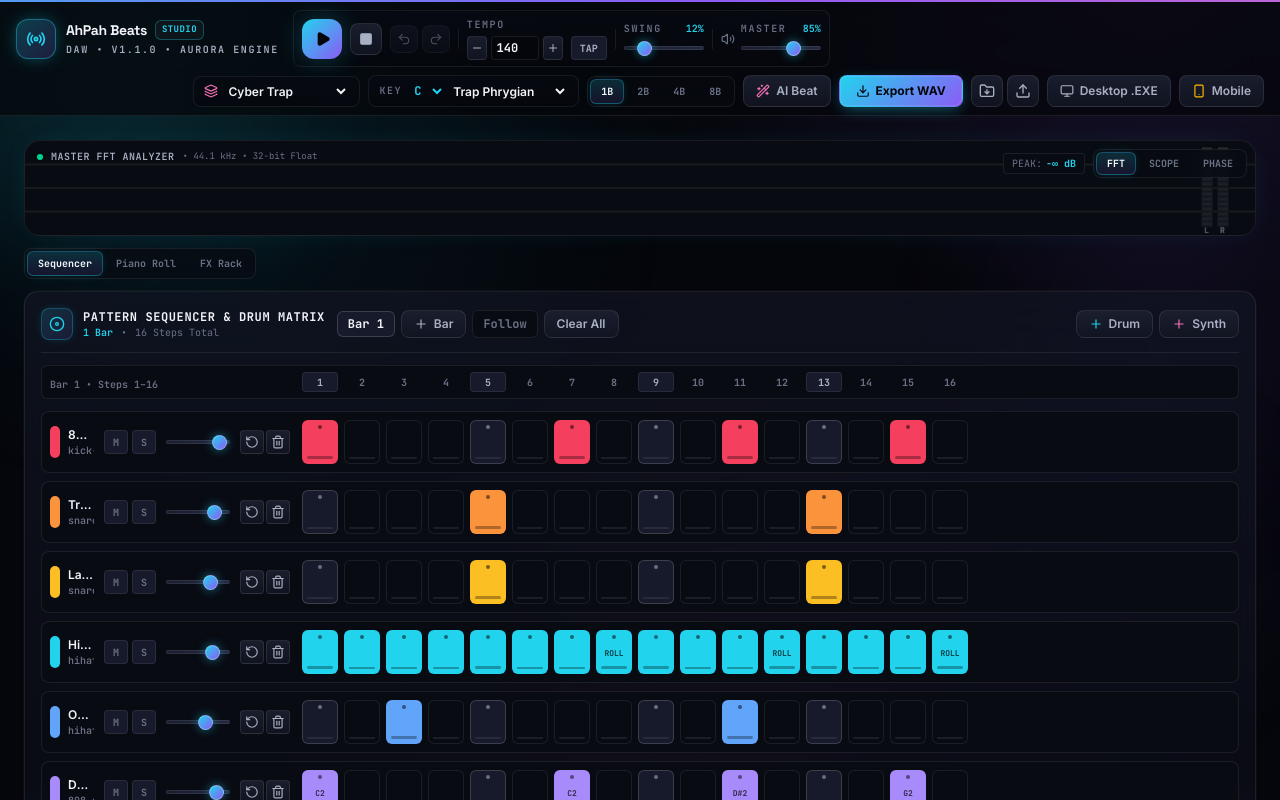
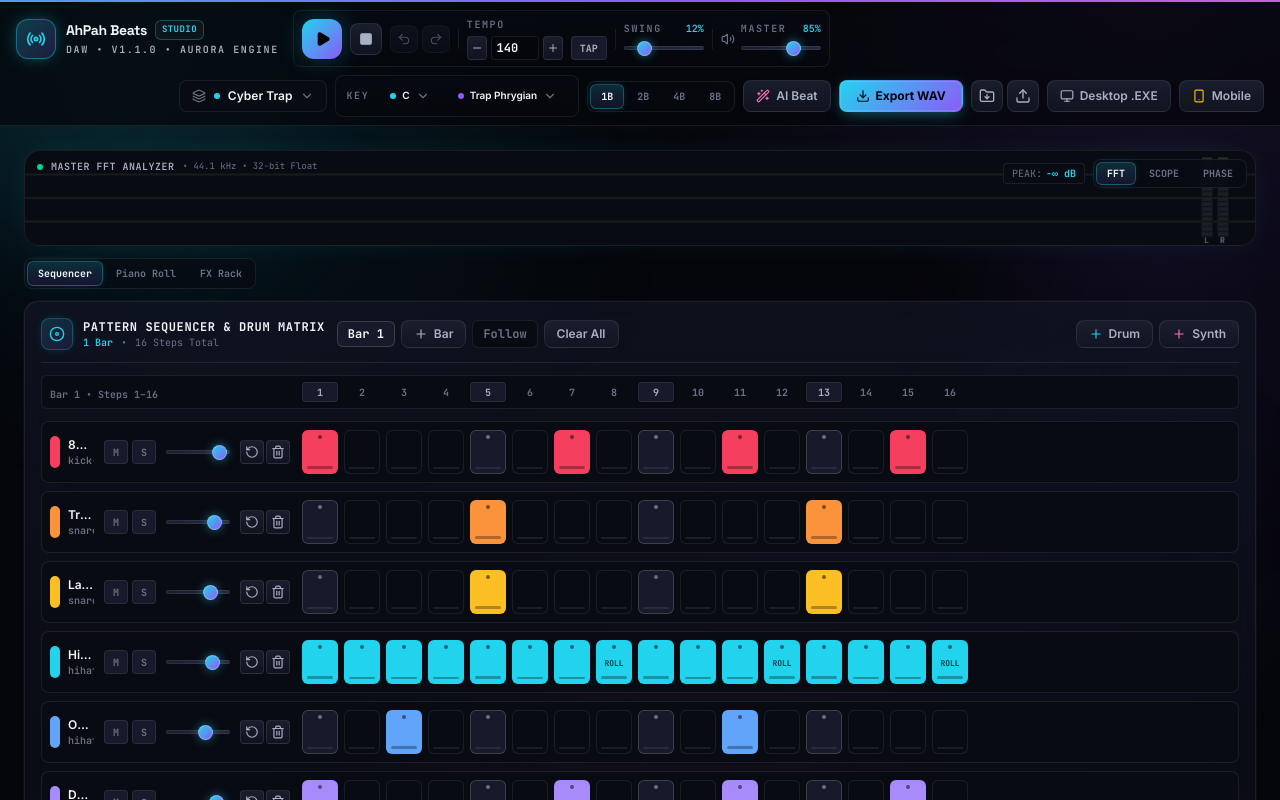
Before and after one commit to ahpah-dev/ahpah-beats, a React (Vite) app: page / in a window 1280 px wide. Shown: the top 800 px of the page. Built offline with nearby package versions, Linux system fonts and the light colour scheme.

Commit message:
feat: replace native selects with custom aurora Select component

```diff
--- a/src/components/EffectsRack.tsx
+++ b/src/components/EffectsRack.tsx
@@ -1,5 +1,6 @@
 import React from 'react';
-import { EffectsSettings, SynthSettings, Track } from '../types';
+import { EffectsSettings, SynthSettings, Track, OscillatorType } from '../types';
+import { Select } from './Select';
 import {
   Sliders,
   Waves,
@@ -223,16 +224,18 @@ export const EffectsRack: React.FC<EffectsRackProps> = ({
               <Layers className="w-4 h-4 text-emerald-400" />
               <span>Synth Voice (ADSR)</span>
             </div>
-            <select
+            <Select
               value={synth.waveform}
-              onChange={(e) => onUpdateSynth({ waveform: e.target.value as OscillatorType })}
-              className="bg-base text-[10px] font-mono font-bold text-emerald-400 border border-line rounded px-1.5 py-1 focus:outline-none cursor-pointer"
-            >
-              <option value="sawtooth">SAW</option>
-              <option value="square">SQUARE</option>
-              <option value="triangle">TRIANGLE</option>
-              <option value="sine">SINE</option>
-            </select>
+              options={[
+                { value: 'sawtooth', label: 'SAW', accent: '#34d399' },
+                { value: 'square', label: 'SQUARE', accent: '#34d399' },
+                { value: 'triangle', label: 'TRIANGLE', accent: '#34d399' },
+                { value: 'sine', label: 'SINE', accent: '#34d399' }
+              ]}
+              onChange={(v) => onUpdateSynth({ waveform: v as OscillatorType })}
+              size="sm"
+              variant="solid"
+            />
           </div>
 
           <div className="grid grid-cols-4 gap-1.5 text-center">
--- a/src/components/Header.tsx
+++ b/src/components/Header.tsx
@@ -17,6 +17,7 @@ import {
   Minus,
   Plus
 } from 'lucide-react';
+import { Select } from './Select';
 import { ProjectData } from '../types';
 import { PRESET_PROJECTS, SCALES } from '../audio/presets';
 
@@ -240,49 +241,34 @@ export const Header: React.FC<HeaderProps> = ({
         {/* Musical Key, Scale, Presets & Studio Tools */}
         <div className="flex items-center gap-2 flex-wrap ml-auto">
           {/* Preset Selector */}
-          <div className="flex items-center gap-1.5 well px-2.5 py-1.5">
-            <Layers className="w-3.5 h-3.5 text-magenta flex-shrink-0" />
-            <select
-              value={Object.keys(PRESET_PROJECTS).find((k) => PRESET_PROJECTS[k].title === project.title) || ''}
-              onChange={(e) => onSelectPreset(e.target.value)}
-              className="bg-transparent text-xs font-semibold text-ink focus:outline-none cursor-pointer"
-            >
-              <option value="" disabled className="bg-panel text-ink-3">
-                Demo Presets
-              </option>
-              {Object.keys(PRESET_PROJECTS).map((preset) => (
-                <option key={preset} value={preset} className="bg-panel text-ink">
-                  {preset}
-                </option>
-              ))}
-            </select>
-          </div>
+          <Select
+            value={Object.keys(PRESET_PROJECTS).find((k) => PRESET_PROJECTS[k].title === project.title) || ''}
+            options={[
+              { value: '', label: 'Demo Presets', accent: '#f472b6' },
+              ...Object.keys(PRESET_PROJECTS).map((p) => ({ value: p, label: p, accent: '#22d3ee' }))
+            ]}
+            onChange={onSelectPreset}
+            placeholder="Demo Presets"
+            leadingIcon={<Layers className="w-3.5 h-3.5" />}
+          />
 
           {/* Key & Scale Selector */}
-          <div className="flex items-center gap-1 well px-2.5 py-1.5 text-xs">
+          <div className="flex items-center gap-1.5 well px-2.5 py-1.5 text-xs">
             <span className="micro-label mr-1">Key</span>
-            <select
+            <Select
               value={project.key}
-              onChange={(e) => onKeyScaleChange(e.target.value, project.scale)}
-              className="bg-transparent font-mono font-bold text-accent focus:outline-none cursor-pointer"
-            >
-              {keys.map((k) => (
-                <option key={k} value={k} className="bg-panel text-ink">
-                  {k}
-                </option>
-              ))}
-            </select>
-            <select
+              options={keys.map((k) => ({ value: k, label: k, accent: '#22d3ee' }))}
+              onChange={(v) => onKeyScaleChange(v, project.scale)}
+              size="sm"
+              variant="ghost"
+            />
+            <Select
               value={project.scale}
-              onChange={(e) => onKeyScaleChange(project.key, e.target.value)}
-              className="bg-transparent font-semibold text-ink focus:outline-none cursor-pointer"
-            >
-              {Object.keys(SCALES).map((s) => (
-                <option key={s} value={s} className="bg-panel text-ink">
-                  {s}
-                </option>
-              ))}
-            </select>
+              options={Object.keys(SCALES).map((s) => ({ value: s, label: s, accent: '#8b5cf6' }))}
+              onChange={(v) => onKeyScaleChange(project.key, v)}
+              size="sm"
+              variant="ghost"
+            />
           </div>
 
           {/* Song Length / Bars Selector */}
--- a/src/components/MobileKeys.tsx
+++ b/src/components/MobileKeys.tsx
@@ -1,5 +1,7 @@
 import React, { useState, useRef, useEffect, useCallback } from 'react';
 import { Track, SynthSoundType, SynthSettings } from '../types';
+import { OscillatorType } from '../types';
+import { Select } from './Select';
 import { SCALES } from '../audio/presets';
 import { audioEngine } from '../audio/AudioEngine';
 import {
@@ -297,16 +299,18 @@ export const MobileKeys: React.FC<MobileKeysProps> = ({
               <Layers className="w-4 h-4 text-accent" />
               <span>Sound Shaper</span>
             </div>
-            <select
+            <Select
               value={synthSettings.waveform}
-              onChange={(e) => onUpdateSynth({ waveform: e.target.value as OscillatorType })}
-              className="bg-base text-xs font-mono font-bold text-accent border border-line rounded px-2 py-1 focus:outline-none cursor-pointer"
-            >
-              <option value="sawtooth">SAW</option>
-              <option value="square">SQUARE</option>
-              <option value="triangle">TRIANGLE</option>
-              <option value="sine">SINE</option>
-            </select>
+              options={[
+                { value: 'sawtooth', label: 'SAW', accent: '#22d3ee' },
+                { value: 'square', label: 'SQUARE', accent: '#22d3ee' },
+                { value: 'triangle', label: 'TRIANGLE', accent: '#22d3ee' },
+                { value: 'sine', label: 'SINE', accent: '#22d3ee' }
+              ]}
+              onChange={(v) => onUpdateSynth({ waveform: v as OscillatorType })}
+              size="sm"
+              variant="solid"
+            />
           </div>
 
           {currentTrack && onChangeTrackSound && (
--- /dev/null
+++ b/src/components/Select.tsx
@@ -0,0 +1,112 @@
+import React, { useEffect, useRef, useState } from 'react';
+import { ChevronDown, Check } from 'lucide-react';
+
+export interface SelectOption {
+  value: string;
+  label: string;
+  accent?: string;
+}
+
+interface SelectProps {
+  value: string;
+  options: SelectOption[];
+  onChange: (value: string) => void;
+  placeholder?: string;
+  size?: 'sm' | 'md';
+  className?: string;
+  leadingIcon?: React.ReactNode;
+  variant?: 'well' | 'ghost' | 'solid';
+}
+
+export const Select: React.FC<SelectProps> = ({
+  value,
+  options,
+  onChange,
+  placeholder = 'Select',
+  size = 'md',
+  className = '',
+  leadingIcon,
+  variant = 'well'
+}) => {
+  const [open, setOpen] = useState(false);
+  const rootRef = useRef<HTMLDivElement | null>(null);
+  const selected = options.find((o) => o.value === value);
+
+  useEffect(() => {
+    const handler = (e: MouseEvent) => {
+      if (rootRef.current && !rootRef.current.contains(e.target as Node)) setOpen(false);
+    };
+    const keyHandler = (e: KeyboardEvent) => {
+      if (e.key === 'Escape') setOpen(false);
+    };
+    document.addEventListener('mousedown', handler);
+    document.addEventListener('keydown', keyHandler);
+    return () => {
+      document.removeEventListener('mousedown', handler);
+      document.removeEventListener('keydown', keyHandler);
+    };
+  }, []);
+
+  const sizeCls = size === 'sm'
+    ? 'h-7 px-2.5 text-[10px] gap-1.5'
+    : 'h-8 px-3 text-xs gap-2';
+
+  const variantCls = variant === 'ghost'
+    ? 'bg-transparent border-transparent hover:bg-raised/40'
+    : variant === 'solid'
+    ? 'bg-raised border-line-strong'
+    : 'bg-well border-line';
+
+  return (
+    <div ref={rootRef} className={`relative inline-flex ${className}`}>
+      <button
+        type="button"
+        onClick={() => setOpen((o) => !o)}
+        className={`inline-flex items-center ${sizeCls} rounded-lg border transition-all duration-150 cursor-pointer select-none whitespace-nowrap font-semibold text-ink ${variantCls} ${open ? 'ring-2 ring-accent/40 border-accent/40' : ''}`}
+        aria-haspopup="listbox"
+        aria-expanded={open}
+      >
+        {leadingIcon && <span className="flex-shrink-0 text-ink-3">{leadingIcon}</span>}
+        {selected?.accent && <span className="w-1.5 h-1.5 rounded-full flex-shrink-0" style={{ backgroundColor: selected.accent }} />}
+        <span className="truncate">{selected ? selected.label : placeholder}</span>
+        <ChevronDown className={`w-3.5 h-3.5 text-ink-3 flex-shrink-0 transition-transform duration-200 ${open ? 'rotate-180 text-accent' : ''}`} />
+      </button>
+
+      {open && (
+        <div
+          className="absolute z-50 mt-1.5 min-w-full w-max max-w-[260px] rounded-xl border border-line-strong overflow-hidden animate-fade-in"
+          style={{
+            top: '100%',
+            left: 0,
+            background: 'linear-gradient(180deg, rgba(22,26,40,0.98), rgba(10,12,20,0.98))',
+            backdropFilter: 'blur(20px) saturate(160%)',
+            boxShadow: '0 18px 40px -8px rgba(0,0,0,0.7), 0 0 0 1px rgba(255,255,255,0.05), 0 0 24px -8px rgba(139,92,246,0.25)'
+          }}
+          role="listbox"
+        >
+          <div className="max-h-64 overflow-y-auto py-1.5">
+            {options.map((opt) => {
+              const isActive = opt.value === value;
+              return (
+                <button
+                  key={opt.value}
+                  type="button"
+                  role="option"
+                  aria-selected={isActive}
+                  onClick={() => { onChange(opt.value); setOpen(false); }}
+                  className={`w-full flex items-center gap-2.5 px-3 py-1.5 text-left text-xs font-medium transition-colors cursor-pointer ${isActive ? 'text-ink bg-accent/10' : 'text-ink-2 hover:text-ink hover:bg-raised/60'}`}
+                >
+                  {opt.accent && <span className="w-2 h-2 rounded-full flex-shrink-0" style={{ backgroundColor: opt.accent, boxShadow: `0 0 6px ${opt.accent}` }} />}
+                  <span className="flex-1 truncate">{opt.label}</span>
+                  {isActive && <Check className="w-3.5 h-3.5 text-accent flex-shrink-0" />}
+                </button>
+              );
+            })}
+          </div>
+        </div>
+      )}
+    </div>
+  );
+};
+
+export default Select;
```
